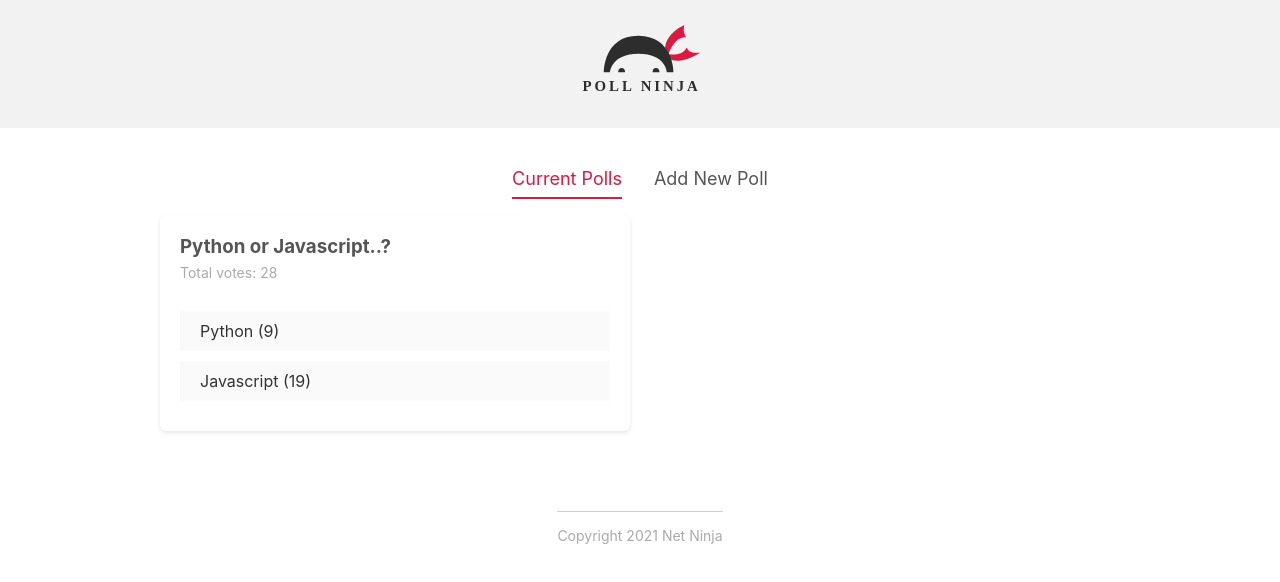
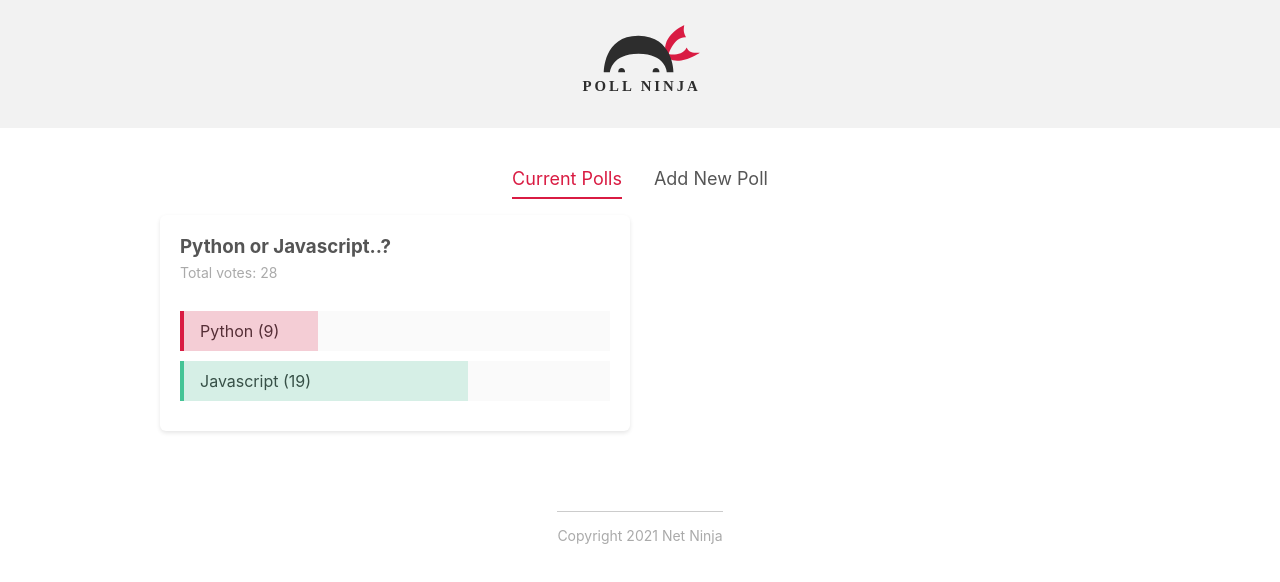
Before and after one commit to oscardbg/svelte-polls01, a Svelte app: page / in a window 1280 px wide. Shown: the top 582 px of the page. Built offline with nearby package versions, Linux system fonts and the light colour scheme.

Commit message:
Votes handler, animations and styles

```diff
--- a/src/App.svelte
+++ b/src/App.svelte
@@ -29,13 +29,24 @@
       activeItem = "Current Polls";
       console.log(polls);
    };
+
+   const handleVote = (e) => {
+      const { option, id } = e.detail;
+
+      let newPolls = [...polls];
+      let upvotedPoll = newPolls.find((poll) => poll.id == id);
+      upvotedPoll =
+         option === "a" ? upvotedPoll.votesA++ : upvotedPoll.votesB++;
+
+      polls = newPolls;
+   };
 </script>
 
 <Header />
 <main>
    <Tabs {items} {activeItem} on:tabChange={tabChange} />
    {#if activeItem === items[0]}
-      <PollList {polls} />
+      <PollList {polls} on:vote={handleVote} />
    {:else if activeItem === items[1]}
       <CreatePoll on:add={handleAdd} />
    {/if}
--- a/src/components/PollDetail.svelte
+++ b/src/components/PollDetail.svelte
@@ -1,28 +1,40 @@
 <script>
+   import { createEventDispatcher } from "svelte";
    import Card from "../shared/Card.svelte";
 
+   const dispatch = createEventDispatcher();
    export let poll = {};
 
    // Reactive values
    $: totalVotes = poll.votesA + poll.votesB;
+   $: percentA = Math.floor((100 / totalVotes) * poll.votesA);
+   $: percentB = Math.floor((100 / totalVotes) * poll.votesB);
+
+   // Handle votes function
+   const handleVote = (option, id) => {
+      dispatch("vote", { option, id });
+   };
 </script>
 
 <Card>
    <div class="poll">
       <h3>{poll.question}</h3>
       <p>Total votes: {totalVotes}</p>
-      <div class="answer">
-         <div class="percent percent-a" />
+      <div class="answer" on:click={() => handleVote("a", poll.id)}>
+         <div class="percent percent-a" style="width: {percentA}%" />
          <span> {poll.answerA} ({poll.votesA}) </span>
       </div>
-      <div class="answer">
-         <div class="percent percent-b" />
+      <div class="answer" on:click={() => handleVote("b", poll.id)}>
+         <div class="percent percent-b" style="width: {percentB}%" />
          <span> {poll.answerB} ({poll.votesB}) </span>
       </div>
    </div>
 </Card>
 
 <style>
+   .poll {
+      user-select: none;
+   }
    h3 {
       margin: 0 auto;
       color: #555;
@@ -46,4 +58,17 @@
       display: inline-block;
       padding: 10px 20px;
    }
+   .percent {
+      height: 100%;
+      position: absolute;
+      box-sizing: border-box;
+   }
+   .percent-a {
+      background: rgba(217, 27, 66, 0.2);
+      border-left: 4px solid #d91b42;
+   }
+   .percent-b {
+      background: rgba(69, 196, 150, 0.2);
+      border-left: 4px solid #45c496;
+   }
 </style>
--- a/src/components/PollList.svelte
+++ b/src/components/PollList.svelte
@@ -6,7 +6,7 @@
 
 <div class="poll-list">
    {#each polls as poll (poll.id)}
-      <PollDetail {poll} />
+      <PollDetail {poll} on:vote />
    {/each}
 </div>
 
```
